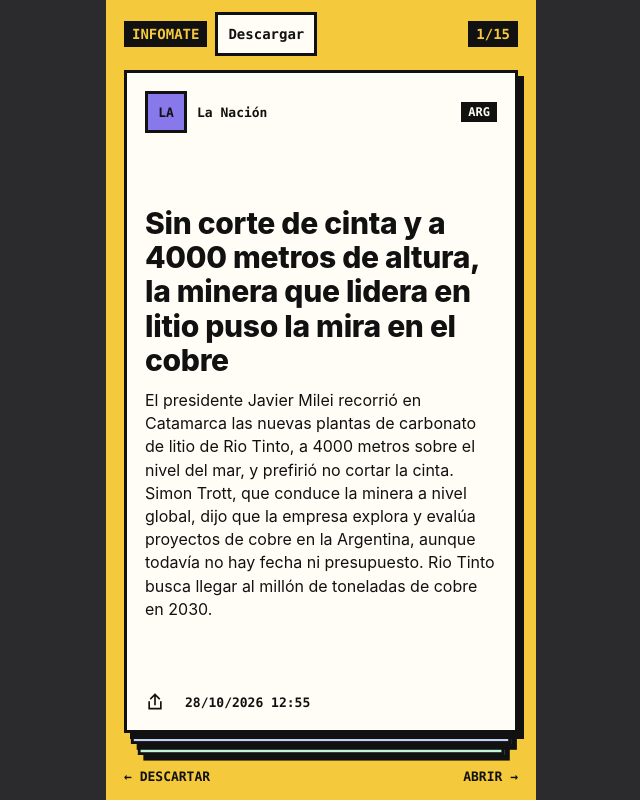
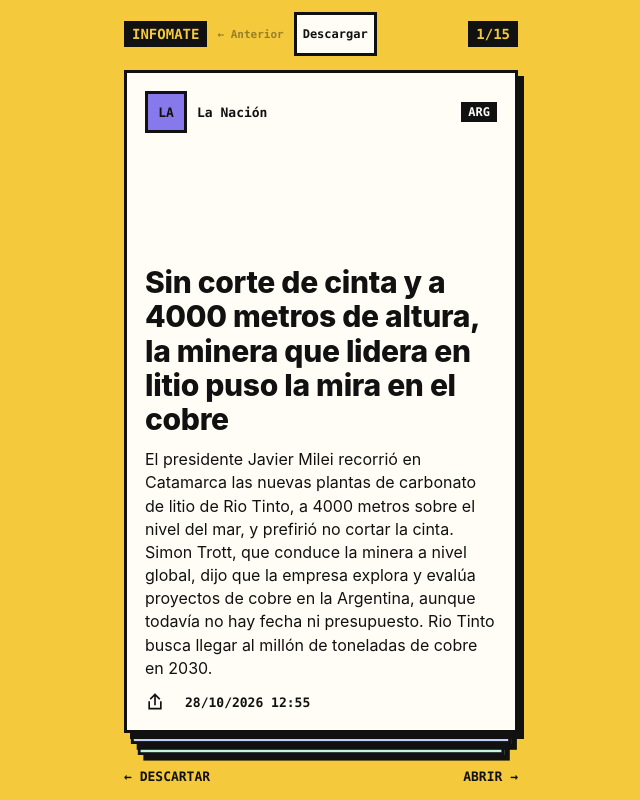
Before and after one commit to FranciscoAnnoni/tech-news, a Next.js app in the folder web/: page / in a window 1280 px wide. Shown: the whole page, without its empty margins (319-959 px from the left). Built offline with nearby package versions, Linux system fonts and the light colour scheme; no server answers.

Commit message:
Mejorar lectura móvil y permitir volver a la noticia anterior

```diff
--- a/web/app/globals.css
+++ b/web/app/globals.css
@@ -18,7 +18,7 @@ body {
   margin: 0;
   overflow: hidden;
   overscroll-behavior: none;
-  background: #2b2b2e;
+  background: var(--amarillo);
 }
 
 #telefono {
@@ -29,7 +29,7 @@ body {
   height: 100dvh;
   margin: 0 auto;
   overflow: hidden;
-  background: #000;
+  background: var(--amarillo);
 }
 
 @media (prefers-reduced-motion: reduce) {
--- a/web/app/layout.tsx
+++ b/web/app/layout.tsx
@@ -14,7 +14,7 @@ export const metadata: Metadata = {
     icon: "/iconos/icono-192.png",
     apple: [{ url: "/iconos/apple-touch-icon-180.png", sizes: "180x180", type: "image/png" }],
   },
-  appleWebApp: { capable: true, title: "Infomate", statusBarStyle: "default" },
+  appleWebApp: { capable: true, title: "Infomate", statusBarStyle: "black-translucent" },
 };
 
 export const viewport: Viewport = {
--- a/web/componentes/Mazo.module.css
+++ b/web/componentes/Mazo.module.css
@@ -13,7 +13,7 @@
   display: flex;
   justify-content: space-between;
   align-items: center;
-  gap: 8px;
+  gap: 6px;
   font-weight: 800;
   font-size: 14px;
   margin-bottom: 14px;
@@ -32,12 +32,39 @@
 
 .descargar {
   min-height: 44px;
-  padding: 0 10px;
+  padding: 0 6px;
   border: 3px solid var(--tinta);
   background: var(--papel);
   color: var(--tinta);
-  font: 800 14px var(--mono);
+  font: 800 12px var(--mono);
   cursor: pointer;
+}
+
+.anterior {
+  flex: none;
+  min-height: 44px;
+  padding: 0 4px;
+  border: 0;
+  background: transparent;
+  color: var(--tinta);
+  font: 700 11px var(--mono);
+  cursor: pointer;
+}
+
+.anterior:disabled {
+  opacity: 0.4;
+  cursor: default;
+}
+
+.anterior:focus-visible {
+  outline: 2px solid var(--tinta);
+  outline-offset: 1px;
+}
+
+@media (max-width: 360px) {
+  .cabecera {
+    flex-wrap: wrap;
+  }
 }
 
 .mesa {
--- a/web/componentes/Mazo.tsx
+++ b/web/componentes/Mazo.tsx
@@ -18,6 +18,7 @@ const PROFUNDIDAD = 3;
 export function Mazo({ tarjetas }: { tarjetas: TarjetaNoticia[] }) {
   const [estado, despachar] = useReducer(reducirMazo, ESTADO_INICIAL);
   const [capa, setCapa] = useState<Capa>(null);
+  const [enTransicion, setEnTransicion] = useState(false);
   const botonDescargar = useRef<HTMLButtonElement>(null);
   // Oculto hasta hidratar: una app ya instalada nunca muestra el botón.
   const instalada = useSyncExternalStore(suscribirInstalacion, estaInstalada, () => true);
@@ -64,6 +65,15 @@ export function Mazo({ tarjetas }: { tarjetas: TarjetaNoticia[] }) {
     <div className={estilos.mazo}>
       <header className={estilos.cabecera}>
         <span>INFOMATE</span>
+        <button
+          className={estilos.anterior}
+          type="button"
+          aria-label="Volver a la noticia anterior"
+          disabled={indice === 0 || enTransicion || capa !== null}
+          onClick={() => despachar({ tipo: "anterior" })}
+        >
+          ← Anterior
+        </button>
         {!instalada && (
           <button ref={botonDescargar} className={estilos.descargar} type="button" onClick={() => abrirCapa({ tipo: "guia" })}>
             Descargar
@@ -90,10 +100,12 @@ export function Mazo({ tarjetas }: { tarjetas: TarjetaNoticia[] }) {
                 key={tarjeta.id}
                 tarjeta={tarjeta}
                 profundidad={k}
-                alMarcar={(direccion) =>
-                  despachar({ tipo: "resolver", indice, resolucion: direccion > 0 ? "abierta" : "descartada" })
-                }
+                alMarcar={(direccion) => {
+                  setEnTransicion(true);
+                  despachar({ tipo: "resolver", indice, resolucion: direccion > 0 ? "abierta" : "descartada" });
+                }}
                 alTerminar={(direccion) => {
+                  setEnTransicion(false);
                   if (direccion > 0) abrirCapa({ tipo: "detalle", indice });
                   else despachar({ tipo: "avanzar", hasta: indice + 1 });
                 }}
--- a/web/componentes/Tarjeta.module.css
+++ b/web/componentes/Tarjeta.module.css
@@ -7,7 +7,7 @@
   background: var(--papel);
   border: 3px solid var(--tinta);
   box-shadow: 6px 6px 0 var(--tinta);
-  touch-action: none;
+  touch-action: pan-y;
   user-select: none;
   -webkit-user-select: none;
   cursor: grab;
@@ -60,15 +60,27 @@
   text-transform: uppercase;
 }
 
+.lectura {
+  flex: 1;
+  min-height: 0;
+  display: flex;
+  flex-direction: column;
+  overflow-y: auto;
+  overscroll-behavior-y: contain;
+  scrollbar-width: thin;
+}
+
+.lectura:focus-visible {
+  outline: 2px solid var(--tinta);
+  outline-offset: 2px;
+}
+
 .titulo {
+  flex: none;
   margin: auto 0 12px;
   font: 800 30px/1.14 var(--sans);
   letter-spacing: -0.01em;
   overflow-wrap: anywhere;
-  display: -webkit-box;
-  -webkit-box-orient: vertical;
-  -webkit-line-clamp: 8;
-  overflow: hidden;
 }
 
 .tarjeta[data-talla="c"] .titulo {
@@ -81,15 +93,14 @@
 }
 
 .descripcion {
+  flex: none;
   margin: 0;
   font: 16px/1.45 var(--sans);
-  display: -webkit-box;
-  -webkit-box-orient: vertical;
-  -webkit-line-clamp: 15;
-  overflow: hidden;
+  overflow-wrap: anywhere;
 }
 
 .pie {
+  flex: none;
   position: relative;
   display: flex;
   align-items: center;
--- a/web/componentes/Tarjeta.tsx
+++ b/web/componentes/Tarjeta.tsx
@@ -127,8 +127,10 @@ export function Tarjeta({
         <span className={estilos.fuente}>{tarjeta.fuente}</span>
         <span className={estilos.categoria}>{tarjeta.categoria}</span>
       </div>
-      <h2 className={estilos.titulo}>{tarjeta.titulo}</h2>
-      {tarjeta.descripcion && <p className={estilos.descripcion}>{tarjeta.descripcion}</p>}
+      <div className={estilos.lectura} tabIndex={arriba ? 0 : -1} role="region" aria-label="Texto de la noticia">
+        <h2 className={estilos.titulo}>{tarjeta.titulo}</h2>
+        {tarjeta.descripcion && <p className={estilos.descripcion}>{tarjeta.descripcion}</p>}
+      </div>
       <div className={estilos.pie}>
         {arriba && (
           // Solo la de arriba: las de atrás no tienen botón enfocable. Frenar pointerdown evita que
--- a/web/lib/mazo.ts
+++ b/web/lib/mazo.ts
@@ -39,6 +39,7 @@ export const ESTADO_INICIAL: EstadoMazo = { indice: 0, resoluciones: {} };
 export type AccionMazo =
   | { tipo: "resolver"; indice: number; resolucion: Resolucion }
   | { tipo: "avanzar"; hasta: number }
+  | { tipo: "anterior" }
   | { tipo: "reiniciar" };
 
 export function reducirMazo(estado: EstadoMazo, accion: AccionMazo): EstadoMazo {
@@ -47,6 +48,8 @@ export function reducirMazo(estado: EstadoMazo, accion: AccionMazo): EstadoMazo
       return { ...estado, resoluciones: { ...estado.resoluciones, [accion.indice]: accion.resolucion } };
     case "avanzar":
       return { ...estado, indice: accion.hasta };
+    case "anterior":
+      return { ...estado, indice: Math.max(0, estado.indice - 1) };
     case "reiniciar":
       return ESTADO_INICIAL;
   }
```
Also changed, not shown: 1 other file (tests, documents, lock files or other folders).
